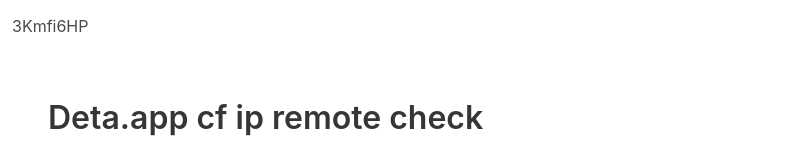
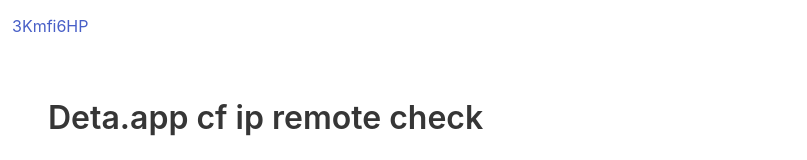
Before and after one commit to 6Kmfi6HP/cfip-check, a Vue app: page / in a window 1280 px wide. Shown: the top 160 px of the page, without its empty margins (0-807 px from the left). Built offline with nearby package versions, Linux system fonts and the light colour scheme.

Commit message:
add logo

```diff
--- a/src/App.vue
+++ b/src/App.vue
@@ -1,7 +1,11 @@
 <template>
-    <header class="navbar">
-        <h1 class="navbar-item">3Kmfi6HP</h1>
-    </header>
+ <header class="navbar">
+
+  <h1 class="navbar-item">
+    <a href="https://github.com/3Kmfi6HP">3Kmfi6HP</a>
+  </h1>
+
+</header>
 
     <main class="section">
         <h1 class="title">Deta.app cf ip remote check</h1>
```
